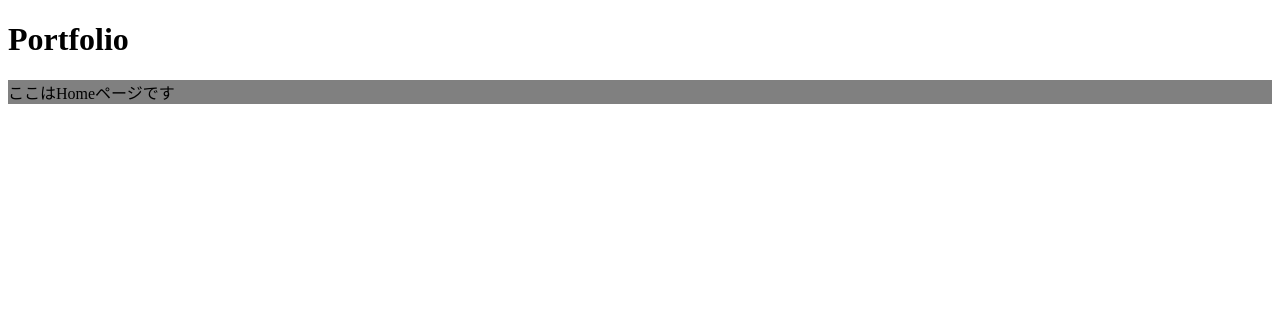
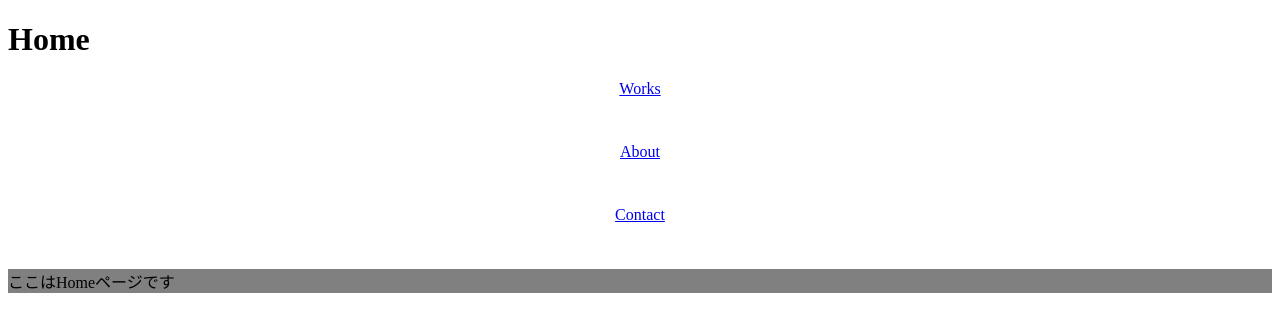
Before and after one commit to Seiya830/Portfolio, a Vue app: page / in a window 1280 px wide. Shown: the top 332 px of the page. Built offline with nearby package versions, Linux system fonts and the light colour scheme.

Commit message:
ヘッダーにnavタグ追加

```diff
--- a/src/components/AppHeader.vue
+++ b/src/components/AppHeader.vue
@@ -1,5 +1,24 @@
 <template>
   <header>
-    <h1>Portfolio</h1>
+    <h1>Home</h1>
+    <nav>
+      <li>
+        <router-link to="/works">Works</router-link>
+      </li>
+      <li>
+        <router-link to="/about">About</router-link>
+      </li>
+      <li>
+        <router-link to="/contact">Contact</router-link>
+      </li>
+    </nav>
   </header>
 </template>
+
+<style lang="scss" scoped>
+li {
+  list-style: none;
+  text-align: center;
+  margin-bottom: 45px;
+}
+</style>
```
